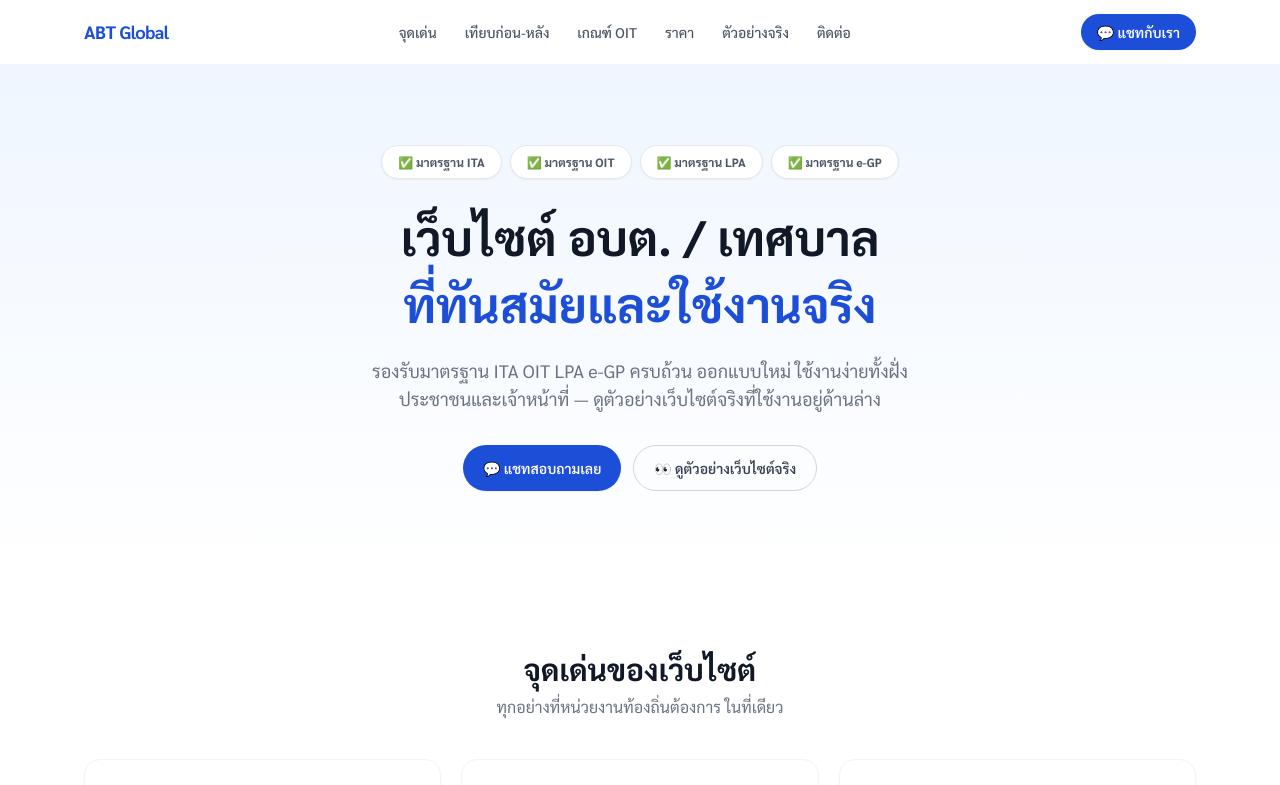
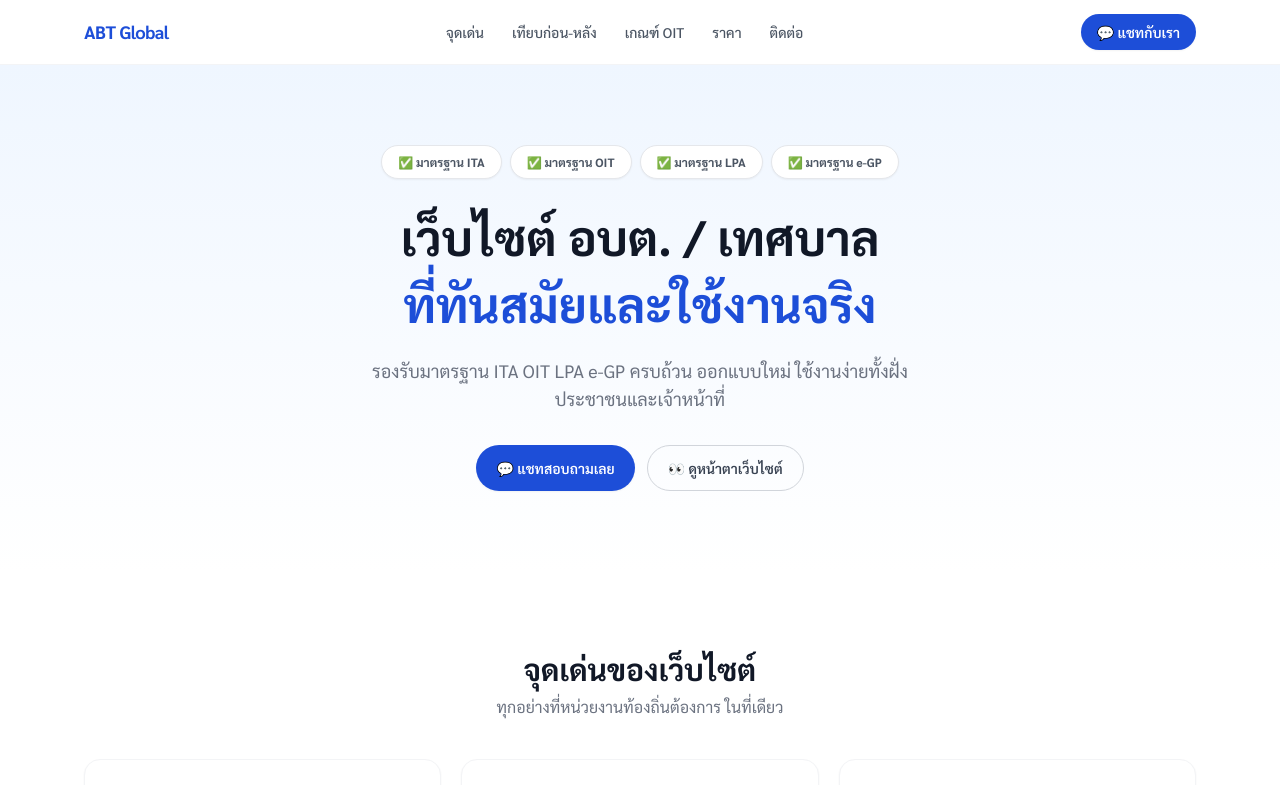
Before and after one commit to athipaty/abt-global, a React (Vite) app: page / in a window 1280 px wide. Shown: the top 785 px of the page. Built offline with nearby package versions, Linux system fonts and the light colour scheme.

Commit message:
Hide live-site demo section until a client site exists; drop live-site claims
Co-Authored-By: Claude Opus 5.5 <noreply@anthropic.com>
Claude-Session: https://claude.ai/code/session_01QFHU7udWmyQJk9FqVbD73E

```diff
--- a/index.html
+++ b/index.html
@@ -4,7 +4,7 @@
     <meta charset="UTF-8" />
     <meta name="viewport" content="width=device-width, initial-scale=1.0" />
     <title>ABT Global — รับทำเว็บไซต์ อบต. เทศบาล มาตรฐาน ITA</title>
-    <meta name="description" content="รับทำเว็บไซต์ อบต. เทศบาล ทันสมัย รองรับมาตรฐาน ITA OIT LPA e-GP ดูตัวอย่างเว็บไซต์จริงที่ใช้งานอยู่" />
+    <meta name="description" content="รับทำเว็บไซต์ อบต. เทศบาล ทันสมัย รองรับมาตรฐาน ITA OIT LPA e-GP ราคาเดียว 9,900 บาท / ปี" />
     <link rel="preconnect" href="https://fonts.googleapis.com" />
     <link rel="preconnect" href="https://fonts.gstatic.com" crossorigin />
     <link href="https://fonts.googleapis.com/css2?family=Sarabun:wght@300;400;500;600;700&display=swap" rel="stylesheet" />
--- a/src/App.jsx
+++ b/src/App.jsx
@@ -5,7 +5,8 @@ const LINE_URL = 'https://line.me/ti/p/nMKPHfKc_9'   // personal LINE (QR "Copy
 // Live chat (tawk.to, free). Paste "propertyId/widgetId" from tawk.to → Administration → Chat Widget.
 // While empty, chat buttons fall back to opening LINE.
 const TAWK_ID = '6ac3b058160ba734cb042986/1k466hnfo'
-const DEMO_SITE_URL = '#'                            // TODO: replace with a live client site URL
+// Live client site. Leave empty until the first client site is live: the "ตัวอย่างจริง" section and nav link stay hidden.
+const DEMO_SITE_URL = ''
 
 // Seller printed on the quotation (ใบเสนอราคา). Seller is an individual, not a company.
 // Address and national ID are deliberately NOT stored here: this file ships in the public
@@ -40,7 +41,7 @@ const NAV_LINKS = [
   { href: '#compare', label: 'เทียบก่อน-หลัง' },
   { href: '#oit', label: 'เกณฑ์ OIT' },
   { href: '#pricing', label: 'ราคา' },
-  { href: '#demo', label: 'ตัวอย่างจริง' },
+  ...(DEMO_SITE_URL ? [{ href: '#demo', label: 'ตัวอย่างจริง' }] : []),
   { href: '#contact', label: 'ติดต่อ' },
 ]
 
@@ -214,11 +215,10 @@ function Hero() {
         </h1>
         <p className="mt-5 text-gray-500 text-base sm:text-lg max-w-xl mx-auto">
           รองรับมาตรฐาน ITA OIT LPA e-GP ครบถ้วน ออกแบบใหม่ ใช้งานง่ายทั้งฝั่งประชาชนและเจ้าหน้าที่
-          — ดูตัวอย่างเว็บไซต์จริงที่ใช้งานอยู่ด้านล่าง
         </p>
         <div className="mt-8 flex flex-wrap justify-center gap-3">
           <button onClick={openChat} className="btn-primary">💬 แชทสอบถามเลย</button>
-          <a href="#demo" className="btn-ghost">👀 ดูตัวอย่างเว็บไซต์จริง</a>
+          <a href="#compare" className="btn-ghost">👀 ดูหน้าตาเว็บไซต์</a>
         </div>
       </div>
     </section>
@@ -658,7 +658,7 @@ export default function App() {
         <Compare />
         <OitTable />
         <Pricing onPrint={setQuote} />
-        <Demo />
+        {DEMO_SITE_URL && <Demo />}
         <Contact />
         <Footer />
         {!TAWK_ID && <FloatingLineButton />}
```
